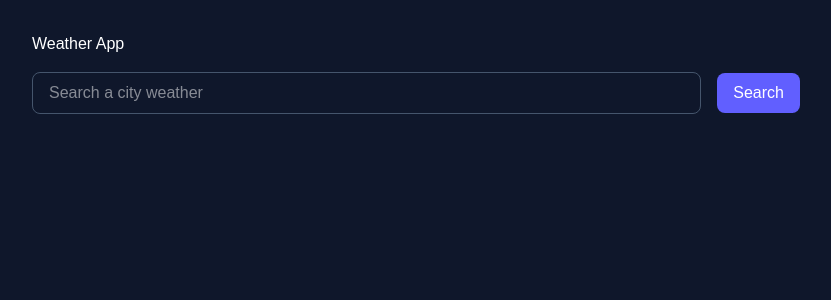
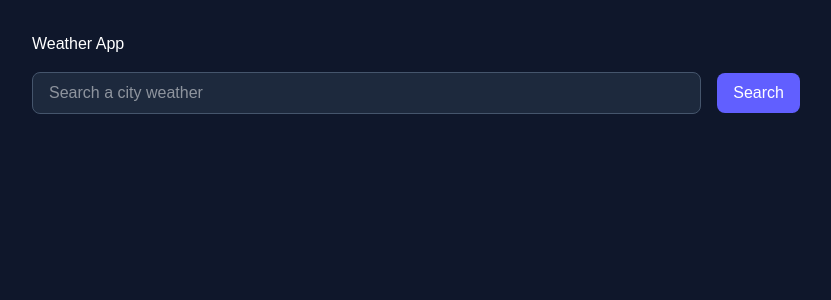
Before and after one commit to AgboolaSola/react-weather-app, a React (Vite) app: page / in a window 1280 px wide. Shown: the top 300 px of the page, without its empty margins (224-1055 px from the left). Built offline with nearby package versions, Linux system fonts and the light colour scheme; no server answers.

Commit message:
feat: changed styling

```diff
--- a/src/App.jsx
+++ b/src/App.jsx
@@ -50,7 +50,7 @@ const App = () => {
         )}
         {weather && <WeatherCard weather={weather} />}
         {forecast && (
-          <h3 className="text 2xl font-semibold my-8 uppercase ">
+          <h3 className="text-xl font-semibold my-8 uppercase ">
             5 day Forecast
           </h3>
         )}
--- a/src/components/ForecastCard.jsx
+++ b/src/components/ForecastCard.jsx
@@ -36,7 +36,6 @@ const ForecastCard = ({ forecast }) => {
       </div>
     );
   });
-  console.log(dailyForecastList);
   return <>{dailyForecast}</>;
 };
 
--- a/src/components/SearchForm.jsx
+++ b/src/components/SearchForm.jsx
@@ -5,7 +5,7 @@ const SearchForm = ({ onSearch }) => {
   return (
     <div className="flex items-center justify-between gap-4 mt-4 ">
       <input
-        className="border border-slate-600 rounded-lg py-2 px-4 flex-1 text-white "
+        className="bg-slate-800 border border-slate-600 rounded-lg py-2 px-4 flex-1 text-white "
         type="text"
         value={city}
         onChange={(e) => setCity(e.target.value)}
--- a/src/components/WeatherCard.jsx
+++ b/src/components/WeatherCard.jsx
@@ -2,9 +2,7 @@ const WeatherCard = ({ weather }) => {
   return (
     <>
       <div className=" mt-10 rounded-lg p-5 mb-1.5 border border-slate-600 bg-gray-800">
-        <h2 className=" text-2xl font-medium mb-1">
-          City Name: {weather.name}
-        </h2>
+        <h2 className=" text-2xl font-medium mb-1">{weather.name}</h2>
         <p className="mb-4 text-gray-400 capitalize">
           {weather.weather[0].description}
         </p>
```
